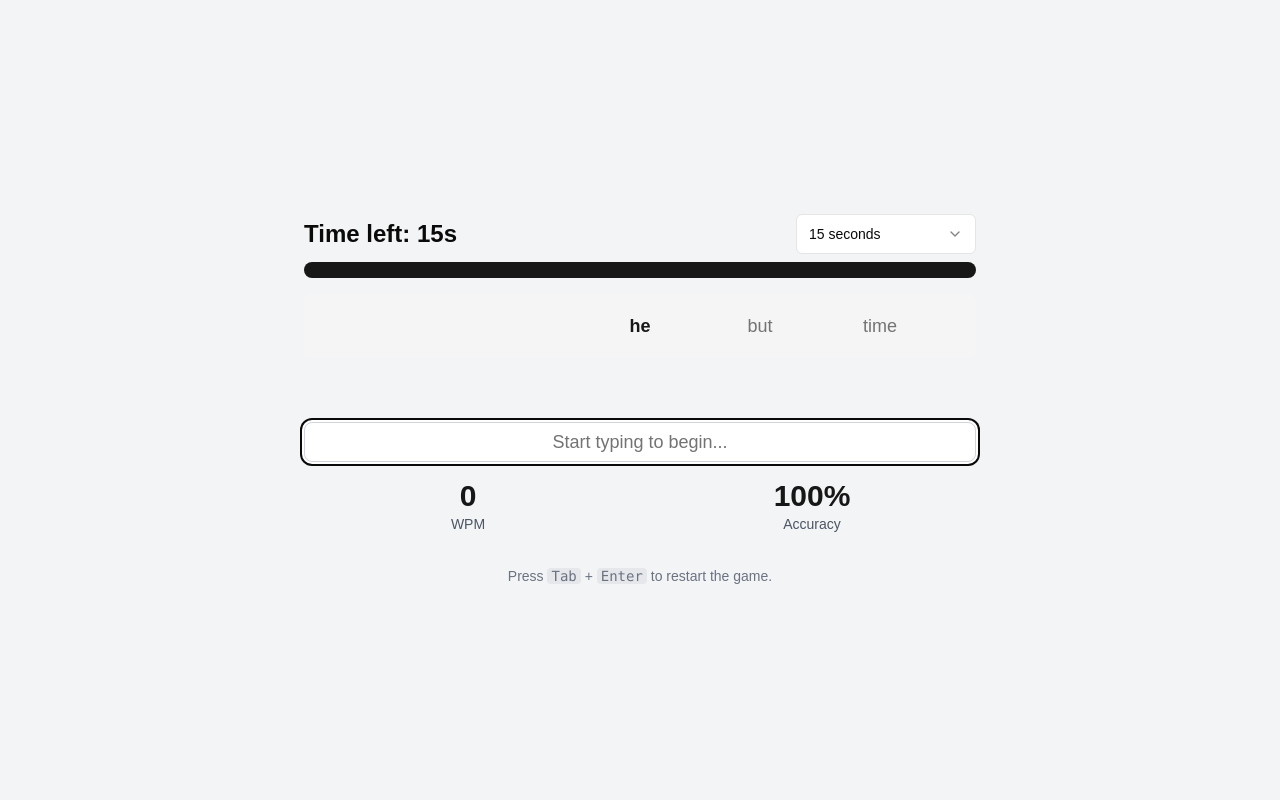
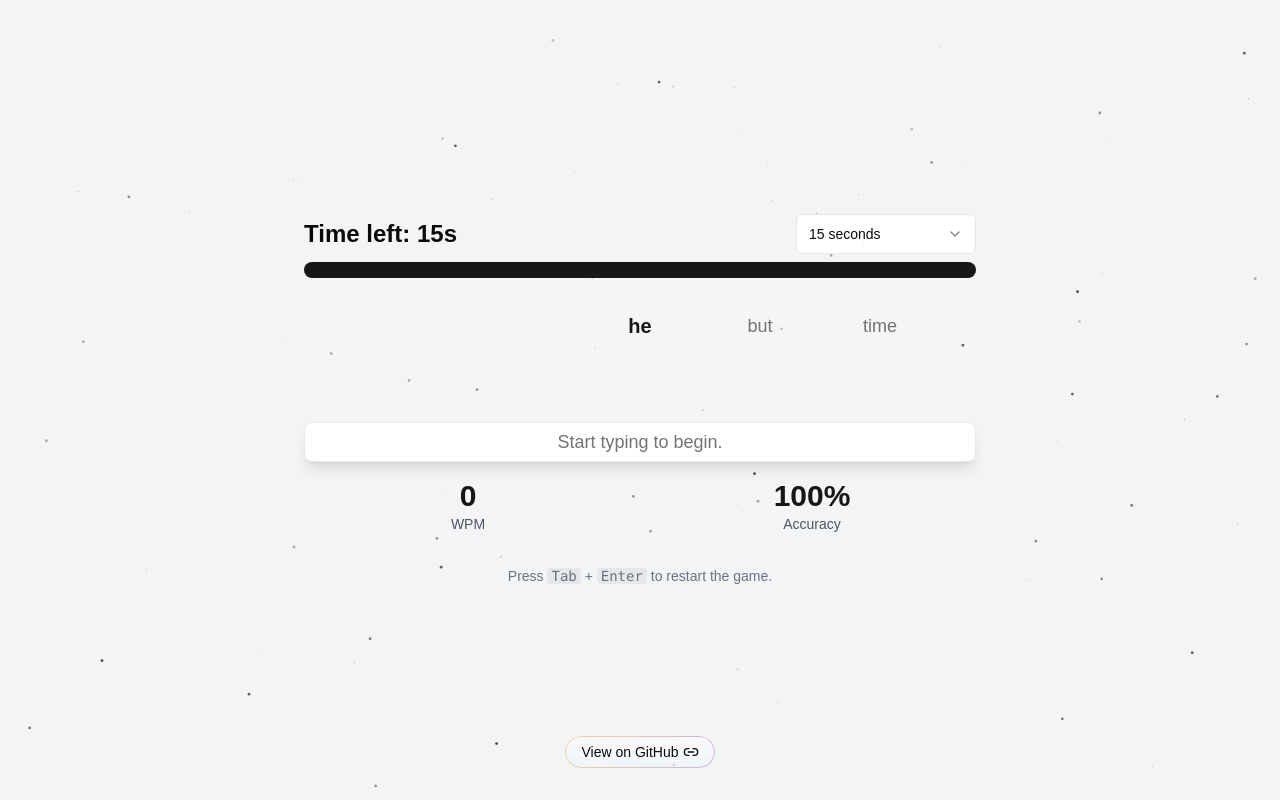
Before and after one commit to basith-ahmed/typespace, a Next.js app: page / in a window 1280 px wide. Built offline with nearby package versions, Linux system fonts and the light colour scheme.

Commit message:
chore: improved ui/ux

```diff
--- a/app/page.tsx
+++ b/app/page.tsx
@@ -11,6 +11,9 @@ import {
   SelectTrigger,
   SelectValue,
 } from "@/components/ui/select";
+import { Link2 } from "lucide-react";
+import Particles from "@/components/ui/particles";
+import { AnimatedGradientText } from "@/components/ui/animated-gradient-text";
 
 const words = [
   "the",
@@ -286,7 +289,8 @@ export default function ImprovedTypingSpeedTester() {
   };
 
   return (
-    <div className="mx-auto p-4 flex flex-col items-center justify-center min-h-screen bg-gray-100">
+    <div className="h-screen flex flex-col relative">
+      <div className="mx-auto p-4 flex flex-col items-center justify-center w-full h-full bg-gray-100">
         {/* <h1 className="text-3xl font-bold mb-6">Type Racer</h1> */}
         {gameState === "typing" && (
           <>
@@ -329,10 +333,10 @@ export default function ImprovedTypingSpeedTester() {
                 {currentWords.map((word, index) => (
                   <span
                     key={index}
-                  className={`inline-block w-[120px] text-center text-lg ${
+                    className={`inline-block w-[120px] text-center  ${
                       index === wordIndex
-                      ? "text-primary font-bold"
-                      : "text-muted-foreground"
+                        ? "text-primary font-bold text-xl"
+                        : "text-muted-foreground text-lg"
                     }`}
                   >
                     {word}
@@ -358,8 +362,8 @@ export default function ImprovedTypingSpeedTester() {
               type="text"
               value={userInput}
               onChange={handleInputChange}
-            className="mb-4 text-lg w-full max-w-2xl text-center border border-gray-300 rounded-lg px-4 py-2 focus:outline-none focus:ring-2 focus:ring-primary"
-            placeholder="Start typing to begin..."
+              className="mb-4 text-lg w-full max-w-2xl text-center border border-gray-300/50 rounded-lg px-4 py-2 focus:outline-none shadow-sm focus:shadow-lg z-10 backdrop-blur-sm"
+              placeholder="Start typing to begin."
               aria-label="Type the words shown above"
             />
 
@@ -369,7 +373,9 @@ export default function ImprovedTypingSpeedTester() {
                 <div className="text-sm text-gray-600">WPM</div>
               </div>
               <div>
-              <div className="text-3xl font-bold text-primary">{accuracy}%</div>
+                <div className="text-3xl font-bold text-primary">
+                  {accuracy}%
+                </div>
                 <div className="text-sm text-gray-600">Accuracy</div>
               </div>
             </div>
@@ -452,9 +458,31 @@ export default function ImprovedTypingSpeedTester() {
         {/* Footer with Shortcut Information */}
         <footer className="mt-8 w-full max-w-2xl text-center text-sm text-gray-500">
           Press <kbd className="font-mono bg-gray-200 px-1 rounded">Tab</kbd> +{" "}
-        <kbd className="font-mono bg-gray-200 px-1 rounded">Enter</kbd> to restart
-        the game.
+          <kbd className="font-mono bg-gray-200 px-1 rounded">Enter</kbd> to
+          restart the game.
         </footer>
+      </div>
+      <a
+        className="absolute bottom-0 w-full flex justify-center pb-8 cursor-pointer z-10"
+        href="https://github.com/basith-ahmed/type-racer"
+        target="_blank"
+        rel="noopener noreferrer"
+      >
+        <AnimatedGradientText className="backdrop-blur-lg">
+          <div className="hover:underline text-sm flex justify-center items-center">
+            View on GitHub
+            <Link2 className="w-4 h-4 ml-1" />
+          </div>
+        </AnimatedGradientText>
+      </a>
+      <Particles
+        className="absolute inset-0"
+        quantity={100}
+        ease={200}
+        // staticity={30}
+        color="#000000"
+        refresh
+      />
     </div>
   );
 }
--- /dev/null
+++ b/components/ui/animated-gradient-text.tsx
@@ -0,0 +1,26 @@
+import { ReactNode } from "react";
+
+import { cn } from "@/lib/utils";
+
+export function AnimatedGradientText({
+  children,
+  className,
+}: {
+  children: ReactNode;
+  className?: string;
+}) {
+  return (
+    <div
+      className={cn(
+        "group relative mx-auto flex max-w-fit flex-row items-center justify-center rounded-2xl bg-white/40 px-4 py-1.5 text-sm font-medium shadow-[inset_0_-8px_10px_#8fdfff1f] backdrop-blur-sm transition-shadow duration-500 ease-out [--bg-size:300%] hover:shadow-[inset_0_-5px_10px_#8fdfff3f] dark:bg-black/40",
+        className
+      )}
+    >
+      <div
+        className={`absolute inset-0 block h-full w-full animate-gradient bg-gradient-to-r from-[#ffaa40]/50 via-[#9c40ff]/50 to-[#ffaa40]/50 bg-[length:var(--bg-size)_100%] p-[1px] ![mask-composite:subtract] [border-radius:inherit] [mask:linear-gradient(#fff_0_0)_content-box,linear-gradient(#fff_0_0)]`}
+      />
+
+      {children}
+    </div>
+  );
+}
--- a/components/ui/input.tsx
+++ b/components/ui/input.tsx
@@ -11,7 +11,7 @@ const Input = React.forwardRef<HTMLInputElement, InputProps>(
       <input
         type={type}
         className={cn(
-          "flex h-10 w-full rounded-md border border-input bg-background px-3 py-2 text-sm ring-offset-background file:border-0 file:bg-transparent file:text-sm file:font-medium file:text-foreground placeholder:text-muted-foreground focus-visible:outline-none focus-visible:ring-2 focus-visible:ring-ring focus-visible:ring-offset-2 disabled:cursor-not-allowed disabled:opacity-50",
+          "flex h-10 w-full rounded-md border border-input bg-background px-3 py-2 text-sm ring-offset-background file:border-0 file:bg-transparent file:text-sm file:font-medium file:text-foreground placeholder:text-muted-foreground  disabled:cursor-not-allowed disabled:opacity-50",
           className
         )}
         ref={ref}
--- /dev/null
+++ b/components/ui/particles.tsx
@@ -0,0 +1,283 @@
+"use client";
+
+import { cn } from "@/lib/utils";
+import React, { useEffect, useRef, useState } from "react";
+
+interface MousePosition {
+  x: number;
+  y: number;
+}
+
+function MousePosition(): MousePosition {
+  const [mousePosition, setMousePosition] = useState<MousePosition>({
+    x: 0,
+    y: 0,
+  });
+
+  useEffect(() => {
+    const handleMouseMove = (event: MouseEvent) => {
+      setMousePosition({ x: event.clientX, y: event.clientY });
+    };
+
+    window.addEventListener("mousemove", handleMouseMove);
+
+    return () => {
+      window.removeEventListener("mousemove", handleMouseMove);
+    };
+  }, []);
+
+  return mousePosition;
+}
+
+interface ParticlesProps {
+  className?: string;
+  quantity?: number;
+  staticity?: number;
+  ease?: number;
+  size?: number;
+  refresh?: boolean;
+  color?: string;
+  vx?: number;
+  vy?: number;
+}
+function hexToRgb(hex: string): number[] {
+  hex = hex.replace("#", "");
+
+  if (hex.length === 3) {
+    hex = hex
+      .split("")
+      .map((char) => char + char)
+      .join("");
+  }
+
+  const hexInt = parseInt(hex, 16);
+  const red = (hexInt >> 16) & 255;
+  const green = (hexInt >> 8) & 255;
+  const blue = hexInt & 255;
+  return [red, green, blue];
+}
+
+const Particles: React.FC<ParticlesProps> = ({
+  className = "",
+  quantity = 100,
+  staticity = 50,
+  ease = 50,
+  size = 0.4,
+  refresh = false,
+  color = "#ffffff",
+  vx = 0,
+  vy = 0,
+}) => {
+  const canvasRef = useRef<HTMLCanvasElement>(null);
+  const canvasContainerRef = useRef<HTMLDivElement>(null);
+  const context = useRef<CanvasRenderingContext2D | null>(null);
+  const circles = useRef<Circle[]>([]);
+  const mousePosition = MousePosition();
+  const mouse = useRef<{ x: number; y: number }>({ x: 0, y: 0 });
+  const canvasSize = useRef<{ w: number; h: number }>({ w: 0, h: 0 });
+  const dpr = typeof window !== "undefined" ? window.devicePixelRatio : 1;
+
+  useEffect(() => {
+    if (canvasRef.current) {
+      context.current = canvasRef.current.getContext("2d");
+    }
+    initCanvas();
+    animate();
+    window.addEventListener("resize", initCanvas);
+
+    return () => {
+      window.removeEventListener("resize", initCanvas);
+    };
+  }, [color]);
+
+  useEffect(() => {
+    onMouseMove();
+  }, [mousePosition.x, mousePosition.y]);
+
+  useEffect(() => {
+    initCanvas();
+  }, [refresh]);
+
+  const initCanvas = () => {
+    resizeCanvas();
+    drawParticles();
+  };
+
+  const onMouseMove = () => {
+    if (canvasRef.current) {
+      const rect = canvasRef.current.getBoundingClientRect();
+      const { w, h } = canvasSize.current;
+      const x = mousePosition.x - rect.left - w / 2;
+      const y = mousePosition.y - rect.top - h / 2;
+      const inside = x < w / 2 && x > -w / 2 && y < h / 2 && y > -h / 2;
+      if (inside) {
+        mouse.current.x = x;
+        mouse.current.y = y;
+      }
+    }
+  };
+
+  type Circle = {
+    x: number;
+    y: number;
+    translateX: number;
+    translateY: number;
+    size: number;
+    alpha: number;
+    targetAlpha: number;
+    dx: number;
+    dy: number;
+    magnetism: number;
+  };
+
+  const resizeCanvas = () => {
+    if (canvasContainerRef.current && canvasRef.current && context.current) {
+      circles.current.length = 0;
+      canvasSize.current.w = canvasContainerRef.current.offsetWidth;
+      canvasSize.current.h = canvasContainerRef.current.offsetHeight;
+      canvasRef.current.width = canvasSize.current.w * dpr;
+      canvasRef.current.height = canvasSize.current.h * dpr;
+      canvasRef.current.style.width = `${canvasSize.current.w}px`;
+      canvasRef.current.style.height = `${canvasSize.current.h}px`;
+      context.current.scale(dpr, dpr);
+    }
+  };
+
+  const circleParams = (): Circle => {
+    const x = Math.floor(Math.random() * canvasSize.current.w);
+    const y = Math.floor(Math.random() * canvasSize.current.h);
+    const translateX = 0;
+    const translateY = 0;
+    const pSize = Math.floor(Math.random() * 2) + size;
+    const alpha = 0;
+    const targetAlpha = parseFloat((Math.random() * 0.6 + 0.1).toFixed(1));
+    const dx = (Math.random() - 0.5) * 0.1;
+    const dy = (Math.random() - 0.5) * 0.1;
+    const magnetism = 0.1 + Math.random() * 4;
+    return {
+      x,
+      y,
+      translateX,
+      translateY,
+      size: pSize,
+      alpha,
+      targetAlpha,
+      dx,
+      dy,
+      magnetism,
+    };
+  };
+
+  const rgb = hexToRgb(color);
+
+  const drawCircle = (circle: Circle, update = false) => {
+    if (context.current) {
+      const { x, y, translateX, translateY, size, alpha } = circle;
+      context.current.translate(translateX, translateY);
+      context.current.beginPath();
+      context.current.arc(x, y, size, 0, 2 * Math.PI);
+      context.current.fillStyle = `rgba(${rgb.join(", ")}, ${alpha})`;
+      context.current.fill();
+      context.current.setTransform(dpr, 0, 0, dpr, 0, 0);
+
+      if (!update) {
+        circles.current.push(circle);
+      }
+    }
+  };
+
+  const clearContext = () => {
+    if (context.current) {
+      context.current.clearRect(
+        0,
+        0,
+        canvasSize.current.w,
+        canvasSize.current.h,
+      );
+    }
+  };
+
+  const drawParticles = () => {
+    clearContext();
+    const particleCount = quantity;
+    for (let i = 0; i < particleCount; i++) {
+      const circle = circleParams();
+      drawCircle(circle);
+    }
+  };
+
+  const remapValue = (
+    value: number,
+    start1: number,
+    end1: number,
+    start2: number,
+    end2: number,
+  ): number => {
+    const remapped =
+      ((value - start1) * (end2 - start2)) / (end1 - start1) + start2;
+    return remapped > 0 ? remapped : 0;
+  };
+
+  const animate = () => {
+    clearContext();
+    circles.current.forEach((circle: Circle, i: number) => {
+      // Handle the alpha value
+      const edge = [
+        circle.x + circle.translateX - circle.size, // distance from left edge
+        canvasSize.current.w - circle.x - circle.translateX - circle.size, // distance from right edge
+        circle.y + circle.translateY - circle.size, // distance from top edge
+        canvasSize.current.h - circle.y - circle.translateY - circle.size, // distance from bottom edge
+      ];
+      const closestEdge = edge.reduce((a, b) => Math.min(a, b));
+      const remapClosestEdge = parseFloat(
+        remapValue(closestEdge, 0, 20, 0, 1).toFixed(2),
+      );
+      if (remapClosestEdge > 1) {
+        circle.alpha += 0.02;
+        if (circle.alpha > circle.targetAlpha) {
+          circle.alpha = circle.targetAlpha;
+        }
+      } else {
+        circle.alpha = circle.targetAlpha * remapClosestEdge;
+      }
+      circle.x += circle.dx + vx;
+      circle.y += circle.dy + vy;
+      circle.translateX +=
+        (mouse.current.x / (staticity / circle.magnetism) - circle.translateX) /
+        ease;
+      circle.translateY +=
+        (mouse.current.y / (staticity / circle.magnetism) - circle.translateY) /
+        ease;
+
+      drawCircle(circle, true);
+
+      // circle gets out of the canvas
+      if (
+        circle.x < -circle.size ||
+        circle.x > canvasSize.current.w + circle.size ||
+        circle.y < -circle.size ||
+        circle.y > canvasSize.current.h + circle.size
+      ) {
+        // remove the circle from the array
+        circles.current.splice(i, 1);
+        // create a new circle
+        const newCircle = circleParams();
+        drawCircle(newCircle);
+        // update the circle position
+      }
+    });
+    window.requestAnimationFrame(animate);
+  };
+
+  return (
+    <div
+      className={cn("pointer-events-none", className)}
+      ref={canvasContainerRef}
+      aria-hidden="true"
+    >
+      <canvas ref={canvasRef} className="size-full" />
+    </div>
+  );
+};
+
+export default Particles;
```
Lines whose indentation alone changed are shown as unchanged.
